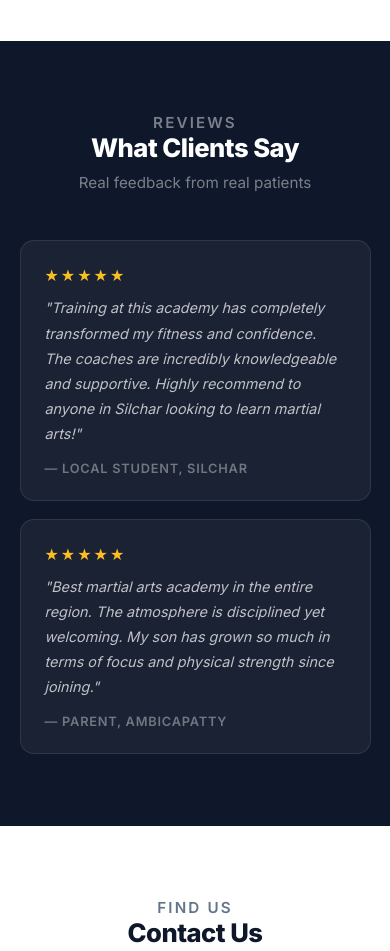
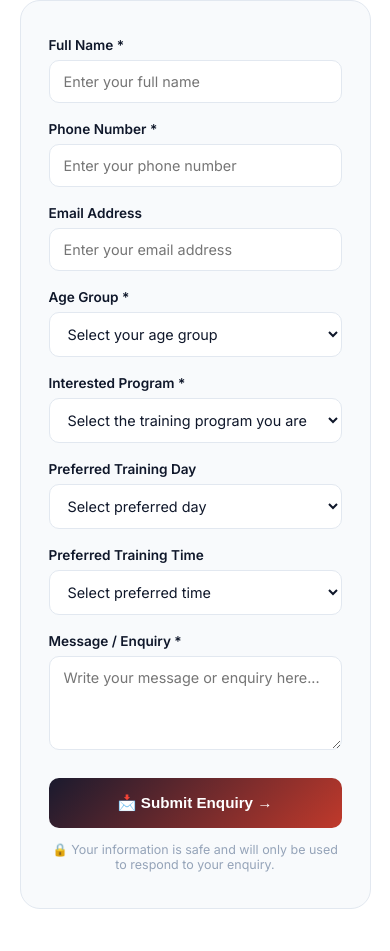
Before and after one commit to paidpromoaiglobal/biz-chijgzoscabltjcriaerv1vyrnm, a plain HTML site: page index.html in a window 390 px wide. Shown: the part 4869-5820 px from the top of the page. Drawn offline with Linux system fonts and the light colour scheme.

Commit message:
Trim gallery to 2 photos and add an Enquire Now form below the gallery
- Removed gallery positions 2, 3, 4 (broken placeholder refs), keeping
  the real photo-0 and photo-4 (with its Unsplash fallback)
- Added a full enquiry form (name, phone, email, age group, program,
  preferred day/time, message) matching the provided mockup, wired to
  send submissions via WhatsApp deep link like the rest of the site

Co-Authored-By: Claude Sonnet 5 <noreply@anthropic.com>

```diff
--- a/index.html
+++ b/index.html
@@ -100,6 +100,18 @@ section{padding:72px 5vw}
 @media(min-width:600px){.gallery-grid{grid-template-columns:repeat(3,1fr)}}
 .gallery-grid img{width:100%;aspect-ratio:4/3;object-fit:cover;border-radius:12px;transition:transform .3s,opacity .3s}
 .gallery-grid img:hover{transform:scale(1.03);opacity:.9}
+/* ENQUIRY FORM */
+.enquiry-form{max-width:720px;margin:0 auto;background:#f8fafc;border:1px solid #e2e8f0;border-radius:20px;padding:36px 28px}
+.ef-row{display:grid;grid-template-columns:1fr;gap:0}
+@media(min-width:640px){.ef-row{grid-template-columns:1fr 1fr;gap:18px}}
+.ef-field{margin-bottom:18px}
+.ef-field label{display:block;font-size:.85rem;font-weight:600;color:#0f172a;margin-bottom:7px}
+.ef-field input,.ef-field select,.ef-field textarea{width:100%;padding:12px 14px;border:1.5px solid #e2e8f0;border-radius:10px;font-family:inherit;font-size:.9rem;color:#0f172a;background:#fff;transition:border-color .2s}
+.ef-field input:focus,.ef-field select:focus,.ef-field textarea:focus{outline:none;border-color:#1A1A2E}
+.ef-field textarea{resize:vertical}
+.ef-submit{width:100%;background:linear-gradient(135deg,#1A1A2E 0%,#C0392B 100%);color:#fff;border:none;padding:16px;border-radius:10px;font-weight:700;font-size:.95rem;cursor:pointer;transition:transform .15s,box-shadow .15s;margin-top:6px}
+.ef-submit:hover{transform:translateY(-2px);box-shadow:0 8px 24px rgba(0,0,0,.2)}
+.ef-note{text-align:center;color:#94a3b8;font-size:.78rem;margin-top:14px}
 /* REVIEWS */
 .reviews-bg{background:#0f172a}
 .rv-grid{display:grid;grid-template-columns:1fr;gap:18px;margin-top:40px}
@@ -195,7 +207,55 @@ footer{background:#020617;color:#334155;padding:28px 5vw;display:flex;flex-direc
   </div>
 </div>
 
-<section><div class="container"><div class="sec-head" data-r><p class="sec-eyebrow">Our Space</p><h2>A Look Inside</h2></div><div class="gallery-grid"><img src="./img/photo-0.jpg" alt="International Combat Sports &amp; Martial Arts Academy" loading="lazy" onerror="this.src='https://images.unsplash.com/photo-1551076805-e1869033e561?w=1600&q=85&fit=crop&auto=format'"><img src="./img/photo-1.jpg" alt="International Combat Sports &amp; Martial Arts Academy" loading="lazy" onerror="this.src='https://images.unsplash.com/photo-1629909615957-be38d48fbbe4?w=1600&q=85&fit=crop&auto=format'"><img src="./img/photo-2.jpg" alt="International Combat Sports &amp; Martial Arts Academy" loading="lazy" onerror="this.src='https://images.unsplash.com/photo-1666214280391-8ff5bd3c0bf0?w=1600&q=85&fit=crop&auto=format'"><img src="./img/photo-3.jpg" alt="International Combat Sports &amp; Martial Arts Academy" loading="lazy" onerror="this.src='https://images.unsplash.com/photo-1519494026892-80bbd2d6fd0d?w=1600&q=85&fit=crop&auto=format'"><img src="./img/photo-4.jpg" alt="International Combat Sports &amp; Martial Arts Academy" loading="lazy" onerror="this.src='https://images.unsplash.com/photo-1612349317150-e413f6a5b16d?w=1600&q=85&fit=crop&auto=format'"></div></div></section>
+<section><div class="container"><div class="sec-head" data-r><p class="sec-eyebrow">Our Space</p><h2>A Look Inside</h2></div><div class="gallery-grid"><img src="./img/photo-0.jpg" alt="International Combat Sports &amp; Martial Arts Academy" loading="lazy" onerror="this.src='https://images.unsplash.com/photo-1551076805-e1869033e561?w=1600&q=85&fit=crop&auto=format'"><img src="./img/photo-4.jpg" alt="International Combat Sports &amp; Martial Arts Academy" loading="lazy" onerror="this.src='https://images.unsplash.com/photo-1612349317150-e413f6a5b16d?w=1600&q=85&fit=crop&auto=format'"></div></div></section>
+
+<section id="enquiry">
+  <div class="container">
+    <div class="sec-head" data-r>
+      <p class="sec-eyebrow">Get In Touch</p>
+      <h2>Enquire Now</h2>
+      <p>Have questions about our training programs? Fill in your details and our team will get back to you shortly.</p>
+    </div>
+    <form class="enquiry-form" data-r data-d="2" onsubmit="return sendEnquiry(event)">
+      <div class="ef-row">
+        <div class="ef-field"><label>Full Name *</label><input type="text" id="efName" placeholder="Enter your full name" required></div>
+        <div class="ef-field"><label>Phone Number *</label><input type="tel" id="efPhone" placeholder="Enter your phone number" required></div>
+      </div>
+      <div class="ef-row">
+        <div class="ef-field"><label>Email Address</label><input type="email" id="efEmail" placeholder="Enter your email address"></div>
+        <div class="ef-field"><label>Age Group *</label>
+          <select id="efAge" required>
+            <option value="" disabled selected>Select your age group</option>
+            <option>Under 12</option><option>13–17</option><option>18–30</option><option>31–45</option><option>46+</option>
+          </select>
+        </div>
+      </div>
+      <div class="ef-field"><label>Interested Program *</label>
+        <select id="efProgram" required>
+          <option value="" disabled selected>Select the training program you are interested in</option>
+          <option>Mixed Martial Arts (MMA)</option><option>Self-Defense Training</option><option>Boxing</option><option>Kickboxing</option><option>Fitness &amp; Conditioning</option><option>Kids Martial Arts Program</option>
+        </select>
+      </div>
+      <div class="ef-row">
+        <div class="ef-field"><label>Preferred Training Day</label>
+          <select id="efDay">
+            <option value="" disabled selected>Select preferred day</option>
+            <option>Monday</option><option>Wednesday</option><option>Friday</option><option>Sunday</option>
+          </select>
+        </div>
+        <div class="ef-field"><label>Preferred Training Time</label>
+          <select id="efTime">
+            <option value="" disabled selected>Select preferred time</option>
+            <option>4:00 PM – 5:00 PM</option><option>5:00 PM – 6:00 PM</option><option>6:00 PM – 7:00 PM</option>
+          </select>
+        </div>
+      </div>
+      <div class="ef-field"><label>Message / Enquiry *</label><textarea id="efMsg" rows="4" placeholder="Write your message or enquiry here..." required></textarea></div>
+      <button type="submit" class="ef-submit">📩 Submit Enquiry →</button>
+      <p class="ef-note">🔒 Your information is safe and will only be used to respond to your enquiry.</p>
+    </form>
+  </div>
+</section>
 
 <section class="reviews-bg">
   <div class="container">
@@ -243,6 +303,27 @@ footer{background:#020617;color:#334155;padding:28px 5vw;display:flex;flex-direc
 </a>
 
 <script>
+function sendEnquiry(e){
+  e.preventDefault();
+  var name=document.getElementById('efName').value.trim();
+  var phone=document.getElementById('efPhone').value.trim();
+  var email=document.getElementById('efEmail').value.trim();
+  var age=document.getElementById('efAge').value;
+  var program=document.getElementById('efProgram').value;
+  var day=document.getElementById('efDay').value;
+  var time=document.getElementById('efTime').value;
+  var msg=document.getElementById('efMsg').value.trim();
+  var text='Hello! I would like to enquire about training at International Combat Sports & Martial Arts Academy.\n\n'
+    +'Name: '+name+'\nPhone: '+phone
+    +(email?'\nEmail: '+email:'')
+    +(age?'\nAge Group: '+age:'')
+    +(program?'\nInterested Program: '+program:'')
+    +(day?'\nPreferred Day: '+day:'')
+    +(time?'\nPreferred Time: '+time:'')
+    +'\n\nMessage: '+msg;
+  window.open('https://wa.me/918638307884?text='+encodeURIComponent(text),'_blank');
+  return false;
+}
 // Scroll-reveal
 (function(){
   var els=document.querySelectorAll('[data-r]');
```
